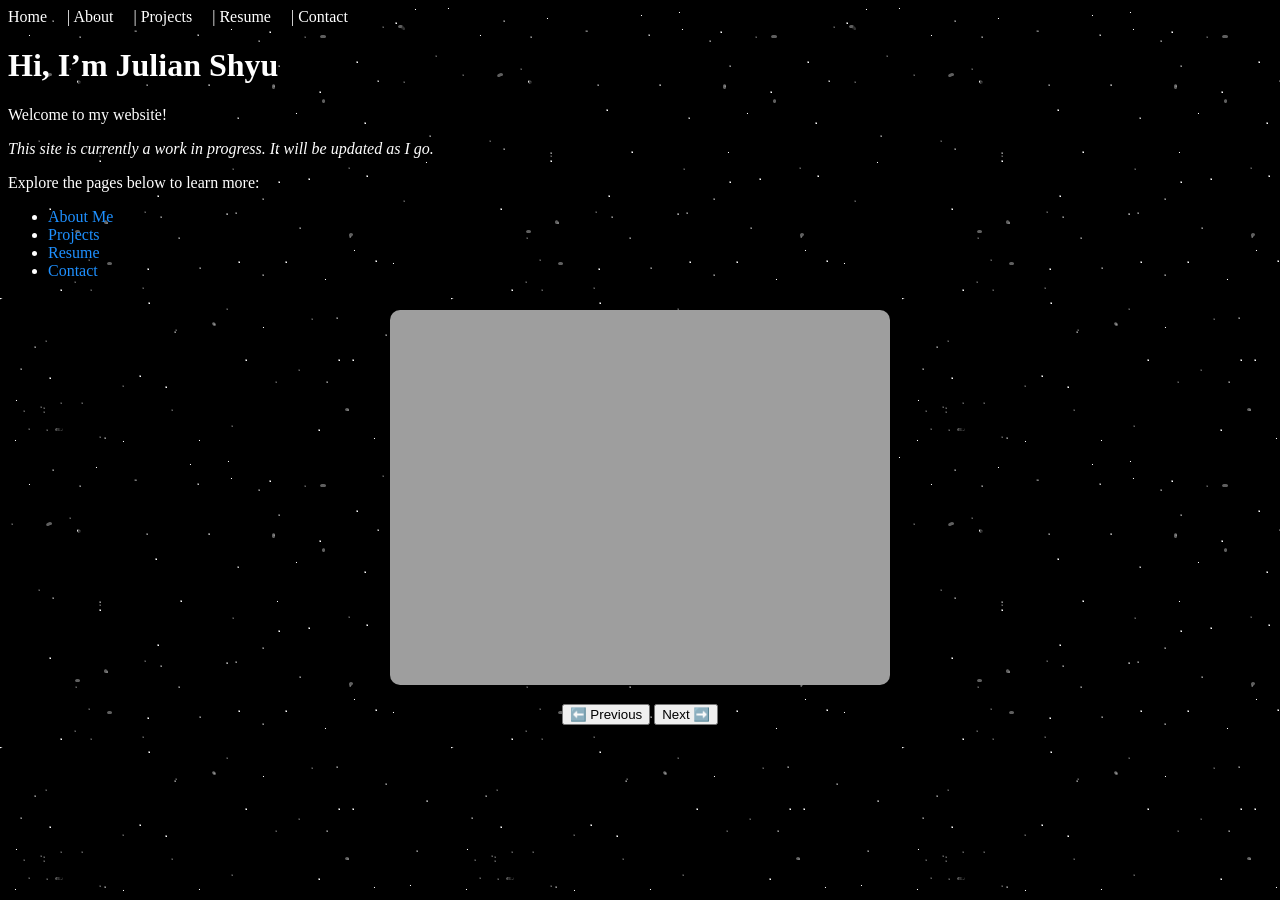
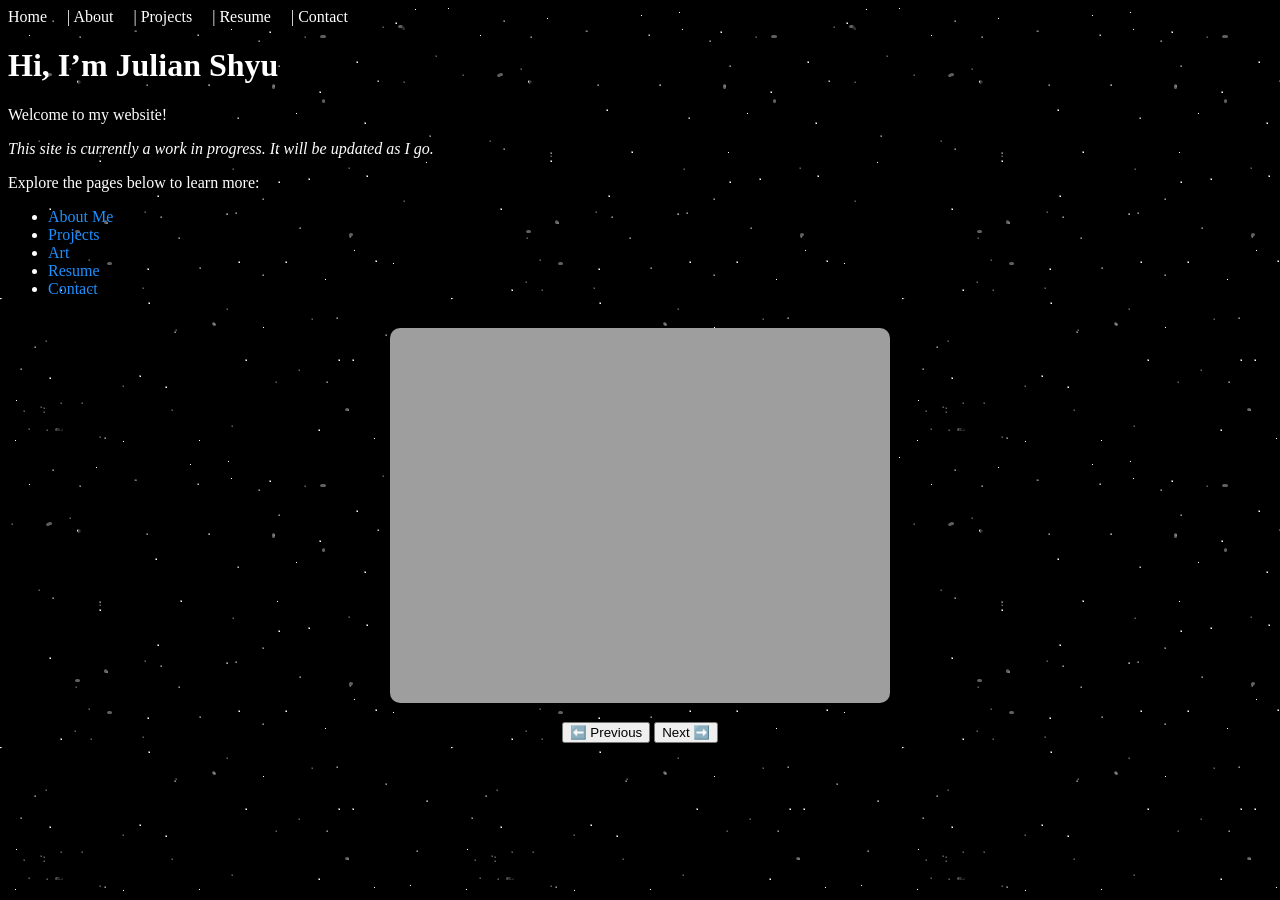
Before and after one commit to Julianzen/julians.github.io, a Jekyll site: the page built from index.md, in a window 1280 px wide. Built offline with Jekyll 4.4.1, drawn with Linux system fonts in a browser that asks for light colours.

```diff
--- a/index.md
+++ b/index.md
@@ -12,8 +12,10 @@ Welcome to my website!
 Explore the pages below to learn more:
 - [About Me](about.md)
 - [Projects](projects.md)
+- [Art](art.md)
 - [Resume](resume.md)
 - [Contact](contact.md)
+
 
 
 <div style="text-align:center; margin-top: 30px;">
```
